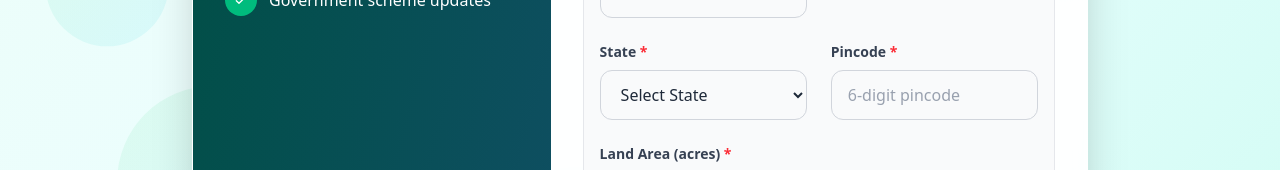
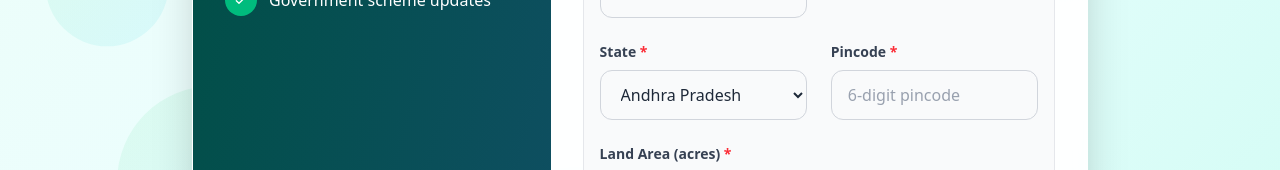
Before and after one commit to asthas0108/SIH_frontend, a React (Vite) app: page /signup in a window 1280 px wide. Shown: the part 897-1067 px from the top of the page. Built offline with nearby package versions, Linux system fonts and the light colour scheme; no server answers.

Commit message:
added the profile fetch for the farmer

```diff
--- a/package.json
+++ b/package.json
@@ -14,10 +14,12 @@
     "@tailwindcss/vite": "^4.1.12",
     "axios": "^1.11.0",
     "dompurify": "^3.2.6",
+    "dotenv": "^17.2.2",
     "framer-motion": "^12.23.12",
     "highlight.js": "^11.11.1",
     "lucide-react": "^0.542.0",
     "marked": "^16.2.1",
+    "os": "^0.1.2",
     "react": "^19.1.1",
     "react-dom": "^19.1.1",
     "react-icons": "^5.5.0",
--- a/src/components/FarmerAuth/index.jsx
+++ b/src/components/FarmerAuth/index.jsx
@@ -104,6 +104,7 @@ const FarmerAuth = () => {
                 console.log("Login successful:", data);
 
                 localStorage.setItem("token", data.access_token || data.token);
+                localStorage.setItem("userId", data.user_id);
 
                 setSuccessMessage("Login successful! Redirecting...");
                 resetForm();
@@ -600,17 +601,34 @@ const FarmerAuth = () => {
                                         transition-all duration-200 ease-in-out
                                         hover:border-emerald-400"
                                                     >
-                                                        <option value="">Select State</option>
-                                                        <option value="UP">Uttar Pradesh</option>
-                                                        <option value="MH">Maharashtra</option>
-                                                        <option value="BR">Bihar</option>
-                                                        <option value="WB">West Bengal</option>
-                                                        <option value="MP">Madhya Pradesh</option>
-                                                        <option value="TN">Tamil Nadu</option>
-                                                        <option value="RJ">Rajasthan</option>
-                                                        <option value="KA">Karnataka</option>
-                                                        <option value="GJ">Gujarat</option>
-                                                        <option value="AP">Andhra Pradesh</option>
+                                                        <option>Andhra Pradesh</option>
+                                                        <option>Arunachal Pradesh</option>
+                                                        <option>Assam</option>
+                                                        <option>Bihar</option>
+                                                        <option>Chhattisgarh</option>
+                                                        <option>Goa</option>
+                                                        <option>Gujarat</option>
+                                                        <option>Haryana</option>
+                                                        <option>Himachal Pradesh</option>
+                                                        <option>Jharkhand</option>
+                                                        <option>Karnataka</option>
+                                                        <option>Kerala</option>
+                                                        <option>Madhya Pradesh</option>
+                                                        <option>Maharashtra</option>
+                                                        <option>Manipur</option>
+                                                        <option>Meghalaya</option>
+                                                        <option>Mizoram</option>
+                                                        <option>Nagaland</option>
+                                                        <option>Odisha</option>
+                                                        <option>Punjab</option>
+                                                        <option>Rajasthan</option>
+                                                        <option>Sikkim</option>
+                                                        <option>Tamil Nadu</option>
+                                                        <option>Telangana</option>
+                                                        <option>Tripura</option>
+                                                        <option>Uttar Pradesh</option>
+                                                        <option>Uttarakhand</option>
+                                                        <option>West Bengal</option>
                                                     </select>
                                                     {errors.current_state && <p className="text-red-500 text-sm mt-1">{errors.current_state}</p>}
                                                 </div>
--- a/src/components/Navbar.jsx
+++ b/src/components/Navbar.jsx
@@ -74,6 +74,9 @@ const Navbar = () => {
 
   const handleLogout = () => {
     localStorage.removeItem('token');
+    localStorage.removeItem('userId');
+    localStorage.removeItem('user_id');
+    localStorage.removeItem('access_token');
     // console.log("User logged out!");
     window.location.href = "/";
     setShowLogoutConfirm(false);
--- a/src/components/Profile/index.jsx
+++ b/src/components/Profile/index.jsx
@@ -1,4 +1,5 @@
-import React, { useState } from 'react';
+import React, { useState, useEffect } from 'react';
+import axios from "axios";
 import { Sun } from 'lucide-react';
 import { PhoneCallIcon } from 'lucide-react';
 import { PersonStanding } from 'lucide-react';
@@ -16,21 +17,29 @@ import { Droplet } from 'lucide-react';
 import { Building } from 'lucide-react';
 import { div } from 'framer-motion/client';
 import { BiDownArrow, BiLeftArrow } from 'react-icons/bi';
+import os from "os";
 
 const EnhancedFarmerProfile = () => {
+
+  const API_BASE_URL = import.meta.env.VITE_API_BASE_URL;
+
   const [farmerData, setFarmerData] = useState({
     name: "Rajesh Singh",
+    logo: "RS",
     phone: "+91 9876543210",
     language: "हिंदी (Hindi)",
     pincode: "413305",
     village: "Baramati",
+    taluka: "Baramati",
     district: "Pune",
+    member_since: 2018,
+    isPhoneVerified: false,
     state: "Maharashtra",
     landHolding: "4.5 Acres",
     farmingType: "Irrigated",
     soilType: "Black Cotton Soil (Regur Soil)",
     irrigationSource: "Well + Canal",
-    experience: "15 years",
+    experience: "Add your farming experience(number of years)",
     plots: [
       { id: 1, name: "मुख्य शेत (Main Field)", area: "3.0", crop: "Sugarcane", sowingDate: "15 Feb 2024", status: "Growing" },
       { id: 2, name: "बाग (Orchard)", area: "1.0", crop: "Mango (Alphonso)", sowingDate: "N/A (Perennial)", status: "Fruiting" },
@@ -60,6 +69,7 @@ const EnhancedFarmerProfile = () => {
   const [isEditing, setIsEditing] = useState(false);
   const [activeSection, setActiveSection] = useState("overview");
   const [newPlot, setNewPlot] = useState({ name: "", area: "", crop: "", sowingDate: "" });
+  const [profile, setProfile] = useState(null);
 
   const toggleEdit = () => {
     setIsEditing(!isEditing);
@@ -107,17 +117,66 @@ const EnhancedFarmerProfile = () => {
     }
   };
 
+  const get_Profile = async (userId, token) => {
+    try {
+      const response = await axios.get(`${API_BASE_URL}/users/get_profile/${userId}`, {
+        headers: {
+          Authorization: `Bearer ${token}`,
+        },
+      });
+
+      return response.data;
+    } catch (error) {
+      console.error("Error fetching profile:", error.response?.data || error.message);
+      throw error;
+    }
+  };
+
+  useEffect(() => {
+    const fetchProfile = async () => {
+      try {
+        const token = localStorage.getItem("token");
+        const userId = localStorage.getItem("userId");
+        const data = await get_Profile(userId, token); // already parsed JSON
+
+        setFarmerData(prev => ({
+          ...prev, // keep existing nested structures like plots, alerts, queries
+          name: data.full_name || prev.name,
+          phone: `${data.country_code || "+91"} ${data.phone_number || ""}`,
+          pincode: data.current_pincode || prev.pincode,
+          village: data.current_village || prev.village,
+          taluka: data.current_taluka || prev.taluka,
+          district: data.current_district || prev.district,
+          logo: data.full_name[0],
+          member_since: new Date(data.created_at).getFullYear(),
+          state: data.current_state || prev.state,
+          isPhoneVerified: data.isPhoneVerified,
+          landHolding: data.total_land_holdings
+            ? `${data.total_land_holdings} Acres`
+            : prev.landHolding,
+        }));
+
+        console.log("Mapped farmer data:", data);
+      } catch (err) {
+        console.error("Failed to load profile", err);
+      }
+    };
+
+    fetchProfile();
+  }, []);
+
+
   return (
     <div className="bg-green-50">
       <div className="max-w-6xl mx-auto p-4 font-sans bg-green-100 min-h-screen">
         <header className="bg-gradient-to-r from-green-800 to-green-700 text-white p-6 rounded-xl shadow-lg mb-6">
           <div className="flex items-center mb-5">
             <div className="w-20 h-20 rounded-full bg-green-500 flex items-center justify-center text-3xl font-bold mr-5">
-              RS
+              {farmerData.logo}
             </div>
             <div>
               <h1 className="text-3xl font-bold">नमस्ते, {farmerData.name}!</h1>
-              <p className="text-green-100">Member since 2018 • {farmerData.village}, {farmerData.district}</p>
+              <p className="text-green-100">Member since {farmerData.member_since} • {farmerData.village}, {farmerData.district}</p>
             </div>
           </div>
 
@@ -205,7 +264,7 @@ const EnhancedFarmerProfile = () => {
           </div>
 
           <div className="md:hidden relative">
-            <BiDownArrow className='absolute right-8 top-5'/>
+            <BiDownArrow className='absolute right-8 top-5' />
             <select
               className="w-full p-4 text-gray-700 bg-white border-none rounded-lg focus:ring-2 focus:ring-green-500 focus:outline-none appearance-none"
               value={activeSection}
@@ -357,11 +416,15 @@ const EnhancedFarmerProfile = () => {
                         className="w-full p-3 border border-gray-300 rounded-lg bg-gray-50 disabled:bg-gray-100 disabled:text-gray-600 focus:ring-2 focus:ring-green-500 focus:border-transparent transition-all duration-200 pr-10"
                         placeholder="+91 00000 00000"
                       />
-                      <span className="absolute right-3 top-3.5 text-green-600 flex items-center">
-                        <svg xmlns="http://www.w3.org/2000/svg" className="h-5 w-5 mr-1" viewBox="0 0 20 20" fill="currentColor">
+                      {farmerData.isPhoneVerified ? "Verified" : "Not Verified"}
+                      <span className={`absolute right-3 top-3.5 ${farmerData.isPhoneVerified ? "text-green-600" : "text-red-600"} flex items-center`}>
+                        {farmerData.isPhoneVerified ? <svg xmlns="http://www.w3.org/2000/svg" className="h-5 w-5 mr-1" viewBox="0 0 20 20" fill="currentColor">
                           <path fillRule="evenodd" d="M16.707 5.293a1 1 0 010 1.414l-8 8a1 1 0 01-1.414 0l-4-4a1 1 0 011.414-1.414L8 12.586l7.293-7.293a1 1 0 011.414 0z" clipRule="evenodd" />
+                        </svg> : <svg xmlns="http://www.w3.org/2000/svg" className="h-5 w-5 mr-1" viewBox="0 0 20 20" fill="currentColor">
+                          <path fillRule="evenodd" d="M10 8.586l4.95-4.95a1 1 0 111.414 1.414L11.414 10l4.95 4.95a1 1 0 01-1.414 1.414L10 11.414l-4.95 4.95a1 1 0 01-1.414-1.414L8.586 10l-4.95-4.95A1 1 0 115.05 3.636L10 8.586z" clipRule="evenodd" />
                         </svg>
-                        Verified
+                        }
+                        {farmerData.isPhoneVerified ? "Verified" : "Not Verified"}
                       </span>
                     </div>
                   </div>
@@ -430,7 +493,7 @@ const EnhancedFarmerProfile = () => {
                   </div>
 
                   <div className="space-y-1">
-                    <label className="block text-sm font-medium text-gray-700">Village/Taluka</label>
+                    <label className="block text-sm font-medium text-gray-700">Village</label>
                     <input
                       type="text"
                       name="village"
@@ -439,6 +502,19 @@ const EnhancedFarmerProfile = () => {
                       disabled={!isEditing}
                       className="w-full p-3 border border-gray-300 rounded-lg bg-gray-50 disabled:bg-gray-100 disabled:text-gray-600 focus:ring-2 focus:ring-green-500 focus:border-transparent transition-all duration-200"
                       placeholder="Enter village name"
+                    />
+                  </div>
+
+                  <div className="space-y-1">
+                    <label className="block text-sm font-medium text-gray-700">Taluka</label>
+                    <input
+                      type="text"
+                      name="taluka"
+                      value={farmerData.taluka}
+                      onChange={handleInputChange}
+                      disabled={!isEditing}
+                      className="w-full p-3 border border-gray-300 rounded-lg bg-gray-50 disabled:bg-gray-100 disabled:text-gray-600 focus:ring-2 focus:ring-green-500 focus:border-transparent transition-all duration-200"
+                      placeholder="Enter taluka name"
                     />
                   </div>
 
@@ -465,21 +541,34 @@ const EnhancedFarmerProfile = () => {
                         disabled={!isEditing}
                         className="w-full p-3 border border-gray-300 rounded-lg bg-gray-50 disabled:bg-gray-100 disabled:text-gray-600 focus:ring-2 focus:ring-green-500 focus:border-transparent appearance-none transition-all duration-200"
                       >
+                        <option>Andhra Pradesh</option>
+                        <option>Arunachal Pradesh</option>
+                        <option>Assam</option>
+                        <option>Bihar</option>
+                        <option>Chhattisgarh</option>
+                        <option>Goa</option>
+                        <option>Gujarat</option>
+                        <option>Haryana</option>
+                        <option>Himachal Pradesh</option>
+                        <option>Jharkhand</option>
+                        <option>Karnataka</option>
+                        <option>Kerala</option>
+                        <option>Madhya Pradesh</option>
                         <option>Maharashtra</option>
-                        <option>Uttar Pradesh</option>
+                        <option>Manipur</option>
+                        <option>Meghalaya</option>
+                        <option>Mizoram</option>
+                        <option>Nagaland</option>
+                        <option>Odisha</option>
                         <option>Punjab</option>
-                        <option>Gujarat</option>
                         <option>Rajasthan</option>
-                        <option>Karnataka</option>
+                        <option>Sikkim</option>
                         <option>Tamil Nadu</option>
-                        <option>Kerala</option>
-                        <option>Andhra Pradesh</option>
                         <option>Telangana</option>
-                        <option>Madhya Pradesh</option>
+                        <option>Tripura</option>
+                        <option>UP</option>
+                        <option>Uttarakhand</option>
                         <option>West Bengal</option>
-                        <option>Bihar</option>
-                        <option>Odisha</option>
-                        <option>Assam</option>
                       </select>
                       <div className="pointer-events-none absolute inset-y-0 right-0 flex items-center px-2 text-gray-700">
                         <svg className="h-5 w-5" xmlns="http://www.w3.org/2000/svg" viewBox="0 0 20 20" fill="currentColor">
```
Also changed, not shown: 1 other file (tests, documents, lock files or other folders). Lines whose indentation alone changed are shown as unchanged.
